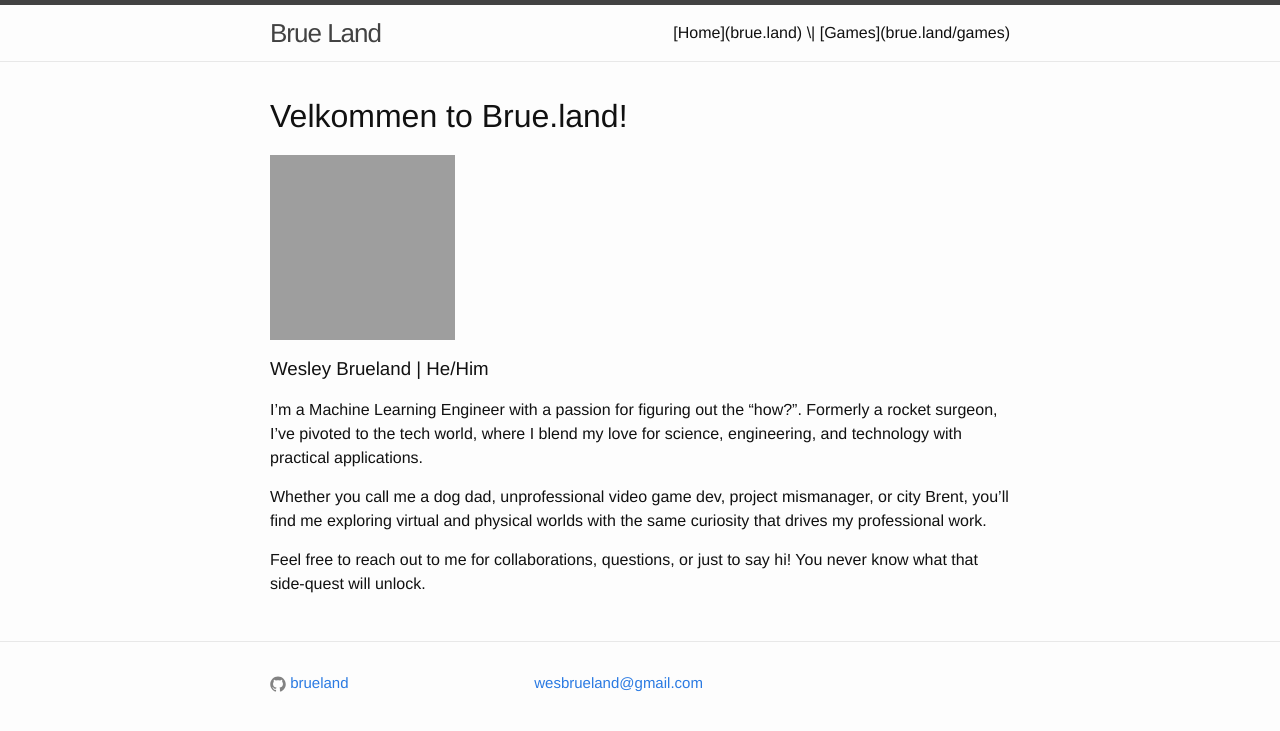
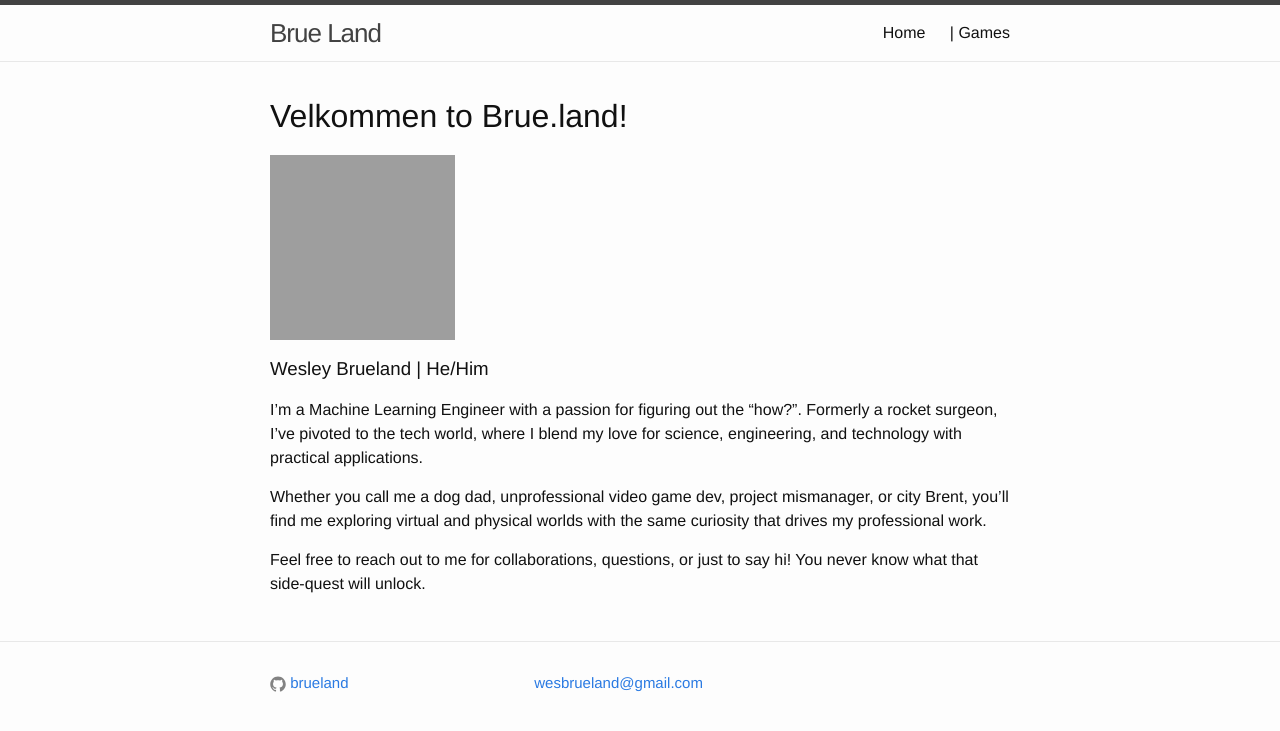
Before and after one commit to brueland/brueland.github.io, a Jekyll site: the page built from index.md, in a window 1280 px wide. Shown: the top 731 px of the page. Built offline with Jekyll 4.4.1, drawn with Linux system fonts in a browser that asks for light colours; grey boxes are pictures that could not be loaded.

Commit message:
fix: nav bar link were md, not html? oops

```diff
--- a/_includes/header.html
+++ b/_includes/header.html
@@ -14,7 +14,7 @@
       </a>
 
       <div class="trigger">
-        [Home](brue.land) \| [Games](brue.land/games)
+        <a class="page-link" href="https://brue.land"> Home </a> | <a class="page-link" href="https://brue.land/games"> Games </a>
       </div>
     </nav>
 
```
